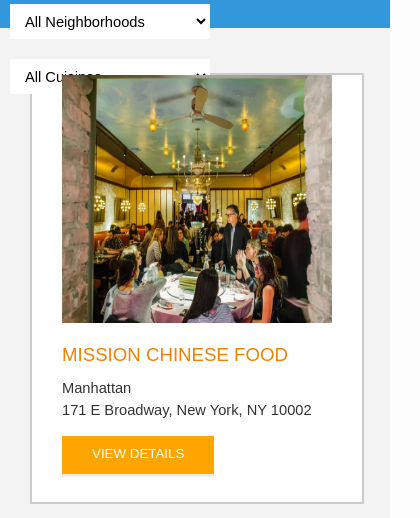
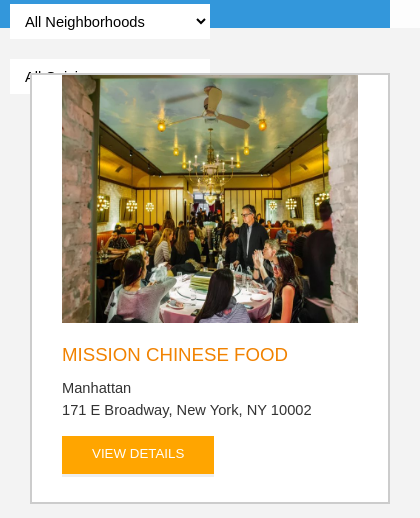
Before and after one commit to solaini/UMWS-restage1, a plain HTML site: page index.html in a window 390 px wide. Shown: the part 502-1020 px from the top of the page, 420 px wide, since content can reach past the window. Drawn offline with Linux system fonts and the light colour scheme; some packages are replaced by stand-ins of ours.

Commit message:
Added Responsive sizes.  Need to add 1024+ and better margins

```diff
--- a/css/styles.css
+++ b/css/styles.css
@@ -136,6 +136,9 @@
   margin: 0;
   padding: 30px 15px 60px;
   text-align: center;
+  display: flex;
+  flex-wrap: wrap;
+  width: 100%;
 }
 #restaurants-list li {
   background-color: #fff;
@@ -145,7 +148,7 @@
   min-height: 380px;
   padding: 0 30px 25px;
   text-align: left;
-  width: 270px;
+  width: 100%;
 }
 #restaurants-list .restaurant-img {
   background-color: #ccc;
@@ -273,3 +276,17 @@
 #restaurant-hours td {
   color: #666;
 }
+
+
+/*Responsive Sizing Adjustments*/
+@media screen and (max-width: 767px){
+  #restaurants-list li{
+    width: 100%;
+  }
+}
+@media screen and (min-width: 768px) and (max-width: 1023px) {
+
+  #restaurants-list li{
+    width: 35%;
+  }
+}
```
